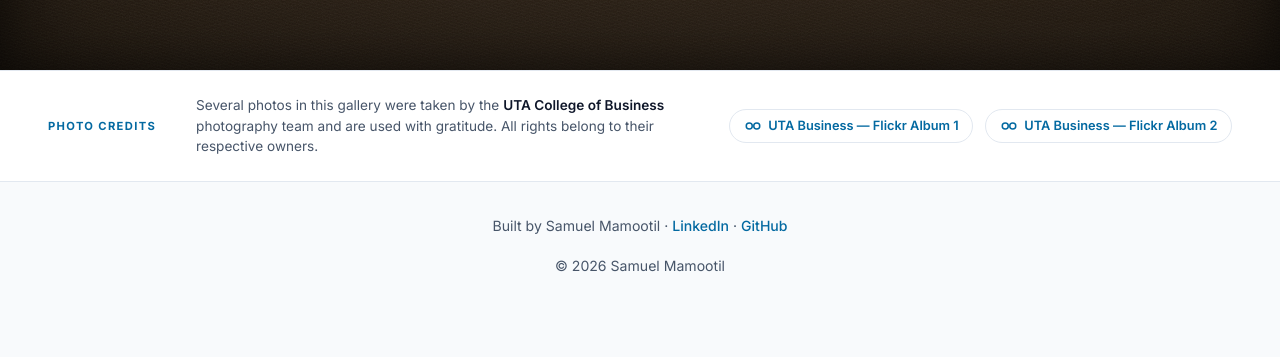
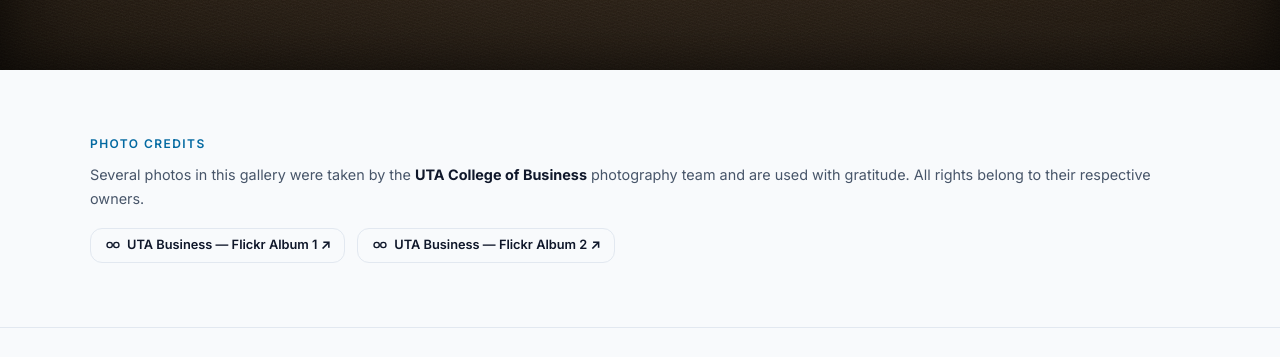
Before and after one commit to samuelmamootil/samuelmamootil.github.io, an Eleventy site: page src/gallery.njk in a window 1280 px wide. Shown: the part 1185-1542 px from the top of the page. Before the commit the page ends 1494 px from the top, so only its background shows below. Built offline with nearby package versions, Linux system fonts and the light colour scheme; Eleventy itself is replaced by a stand-in of ours; files that its build step writes are made by us from their sources; no server answers.

Commit message:
update credit section

```diff
--- a/src/gallery.njk
+++ b/src/gallery.njk
@@ -33,23 +33,21 @@ permalink: /gallery/
 </section>
 
 <!-- PHOTO CREDITS -->
-<section class="photo-credits">
-  <p class="photo-credits__label">Photo credits</p>
-  <p class="photo-credits__text">
-    Several photos in this gallery were taken by the
-    <strong>UTA College of Business</strong> photography team and are used with gratitude.
-    All rights belong to their respective owners.
+<section class="section container">
+  <p class="eyebrow">Photo credits</p>
+  <p style="font-size:.9rem;color:var(--text-muted);margin-bottom:1rem;">
+    Several photos in this gallery were taken by the <strong style="color:var(--text);">UTA College of Business</strong> photography team and are used with gratitude. All rights belong to their respective owners.
   </p>
-  <div class="photo-credits__links">
+  <div style="display:flex;flex-wrap:wrap;gap:.75rem;">
     <a href="https://www.flickr.com/photos/utabusiness/albums/72177720332491623/"
-       target="_blank" rel="noopener" class="photo-credits__link">
-      <svg xmlns="http://www.w3.org/2000/svg" width="18" height="18" viewBox="0 0 24 24" fill="none" stroke="currentColor" stroke-width="2" stroke-linecap="round" stroke-linejoin="round" aria-hidden="true"><circle cx="7" cy="12" r="4"/><circle cx="17" cy="12" r="4"/></svg>
-      UTA Business — Flickr Album 1
+       target="_blank" rel="noopener" class="btn btn--ghost btn--sm">
+      <svg xmlns="http://www.w3.org/2000/svg" width="16" height="16" viewBox="0 0 24 24" fill="none" stroke="currentColor" stroke-width="2" stroke-linecap="round" stroke-linejoin="round" aria-hidden="true"><circle cx="7" cy="12" r="4"/><circle cx="17" cy="12" r="4"/></svg>
+      UTA Business — Flickr Album 1 ↗
     </a>
     <a href="https://www.flickr.com/photos/utabusiness/albums/72177720329911465/"
-       target="_blank" rel="noopener" class="photo-credits__link">
-      <svg xmlns="http://www.w3.org/2000/svg" width="18" height="18" viewBox="0 0 24 24" fill="none" stroke="currentColor" stroke-width="2" stroke-linecap="round" stroke-linejoin="round" aria-hidden="true"><circle cx="7" cy="12" r="4"/><circle cx="17" cy="12" r="4"/></svg>
-      UTA Business — Flickr Album 2
+       target="_blank" rel="noopener" class="btn btn--ghost btn--sm">
+      <svg xmlns="http://www.w3.org/2000/svg" width="16" height="16" viewBox="0 0 24 24" fill="none" stroke="currentColor" stroke-width="2" stroke-linecap="round" stroke-linejoin="round" aria-hidden="true"><circle cx="7" cy="12" r="4"/><circle cx="17" cy="12" r="4"/></svg>
+      UTA Business — Flickr Album 2 ↗
     </a>
   </div>
 </section>
```
